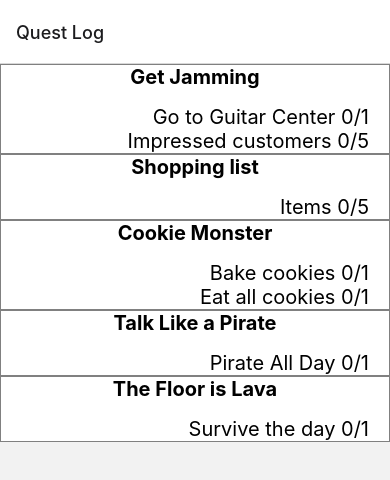
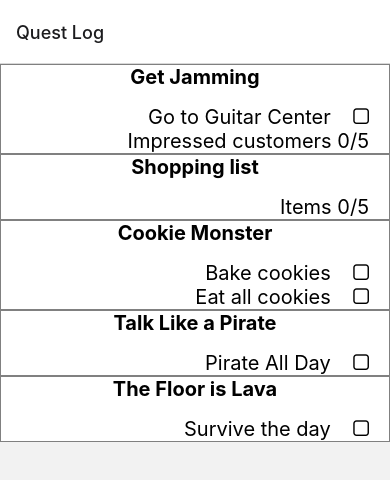
Before and after one commit to Kernapillar/quest-log, a React Native app: screen / in a window 390 px wide. Shown: the top 480 px of the page. Built offline with nearby package versions, Linux system fonts and the light colour scheme.

Commit message:
Icon importing and conditional progress visual

```diff
--- a/package.json
+++ b/package.json
@@ -20,7 +20,8 @@
     "react-native-gesture-handler": "~2.12.0",
     "react-native-reanimated": "~3.3.0",
     "react-native-safe-area-context": "4.6.3",
-    "react-native-screens": "~3.22.0"
+    "react-native-screens": "~3.22.0",
+    "react-native-vector-icons": "^10.0.3"
   },
   "devDependencies": {
     "@babel/core": "^7.20.0",
@@ -28,6 +29,7 @@
     "@types/jest": "^29.5.11",
     "@types/react": "~18.2.14",
     "@types/react-native": "^0.73.0",
+    "@types/react-native-vector-icons": "^6.4.18",
     "jest": "^29.7.0",
     "ts-jest": "^29.1.1",
     "typescript": "^5.1.3"
--- a/src/components/QuestLogEntry.tsx
+++ b/src/components/QuestLogEntry.tsx
@@ -1,6 +1,7 @@
 import React from "react";
 import { View, Text, StyleSheet } from "react-native";
 import { Quest } from "../models/Quest";
+import Icon from 'react-native-vector-icons/FontAwesome';
 
 interface QuestLogEntryProps {
     quest: Quest;
@@ -14,10 +15,30 @@ const QuestLogEntry: React.FC<QuestLogEntryProps> = ({quest}) => {
         <View style={styles.container}>
             <Text style={styles.questTitle}>{quest.title}</Text>
             {requirementsArr.map((requirement, index) => {
-                return (
+                if (requirement[1] === requirement[2]) {
+                    return (
+                        <>
+                            <Text style={styles.questRequirements} key={index}> {requirement[0]} {requirement[1].toString()}/{requirement[2].toString()}
+                                <Icon name="check" size={20} color="green" />
+                            </Text>
+                        </>
+                    )
+                } else if (requirement[2] === 1) {
+                    return (
+                        <>
+                            <Text style={styles.questRequirements} key={index}> {requirement[0]} {"   "}
+                                <Icon name="square-o" size={20} color="black" />
+                            </Text>
+                        </>
+                    )
+                } else {
+                    return (
+                        <>
+                            <Text style={styles.questRequirements} key={index}> {requirement[0]} {requirement[1].toString()}/{requirement[2].toString()}</Text>
 
-                    <Text style={styles.questRequirements} key={index}> {requirement[0]} {requirement[1].toString()}/{requirement[2].toString()}</Text>
-                )
+                        </>
+                    )
+                }
             })}
         </View>
     );
```
Also changed, not shown: 1 other file (tests, documents, lock files or other folders).
